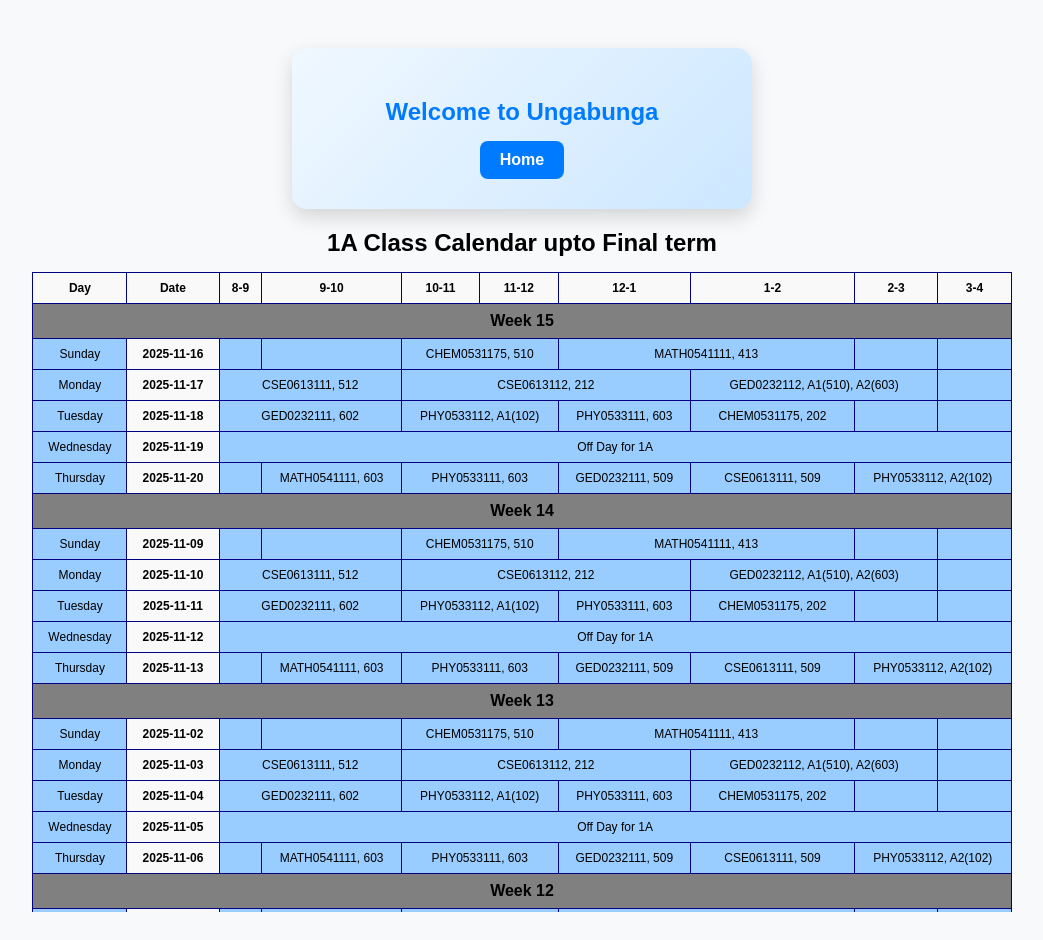
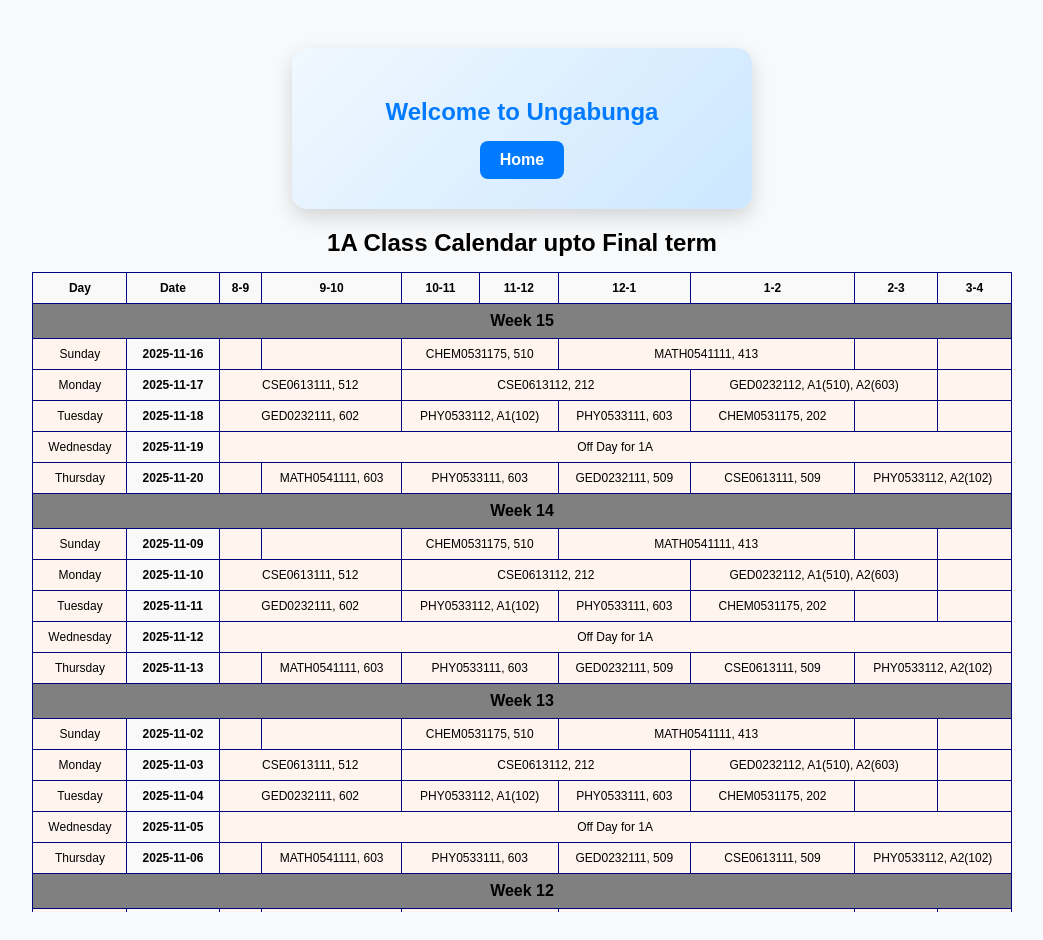
Before and after one commit to RabbitJahir/uits_1A, a plain HTML site: page S_11/html/calendar.html in a window 1280 px wide. Shown: the whole page, without its empty margins (118-1161 px from the left). Drawn offline with Linux system fonts and the light colour scheme.

Commit message:
Update calendar_style.css

```diff
--- a/S_11/css/calendar_style.css
+++ b/S_11/css/calendar_style.css
@@ -24,7 +24,7 @@ table {
   width: 90%;
   margin: 0 auto;
   border-collapse: collapse;
-  background-color: #99ccff;
+  background-color: #FFF5EE;
   color: #000;
   font-family: Arial, sans-serif;
 }
```
